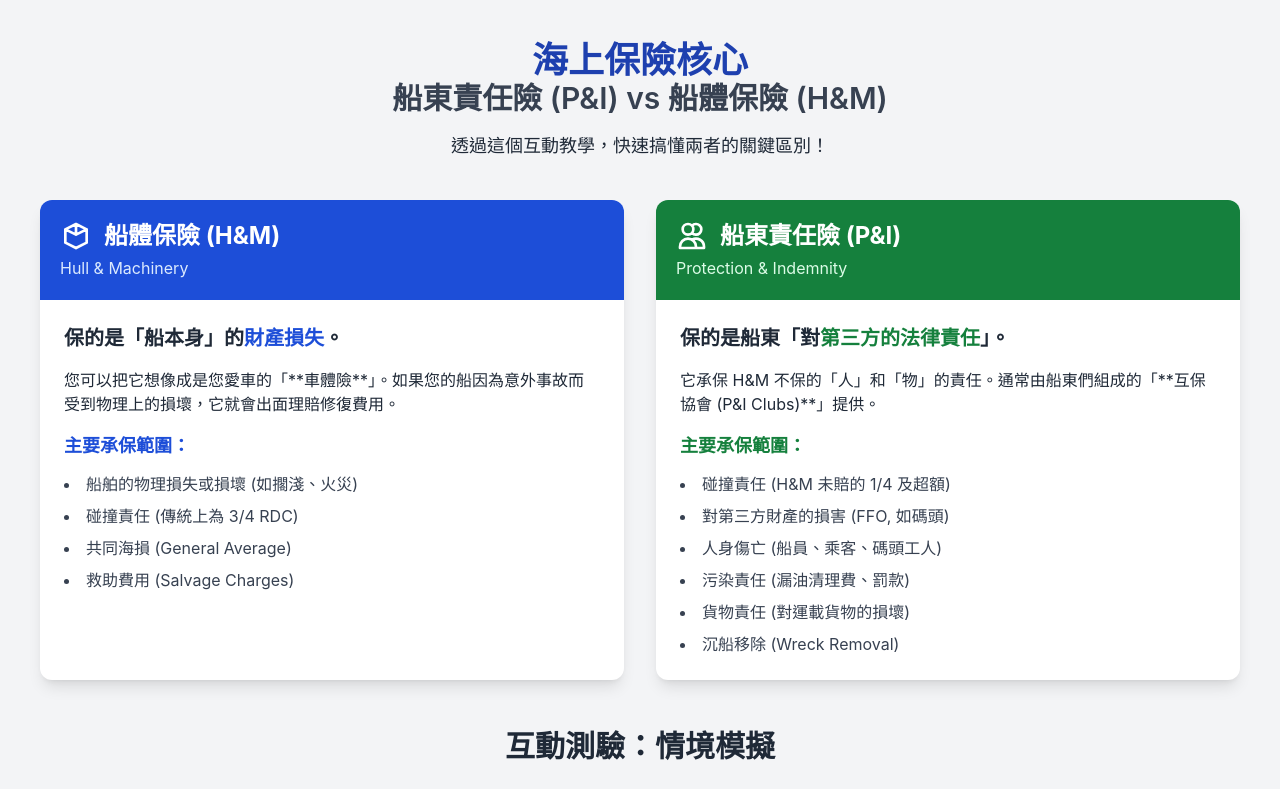
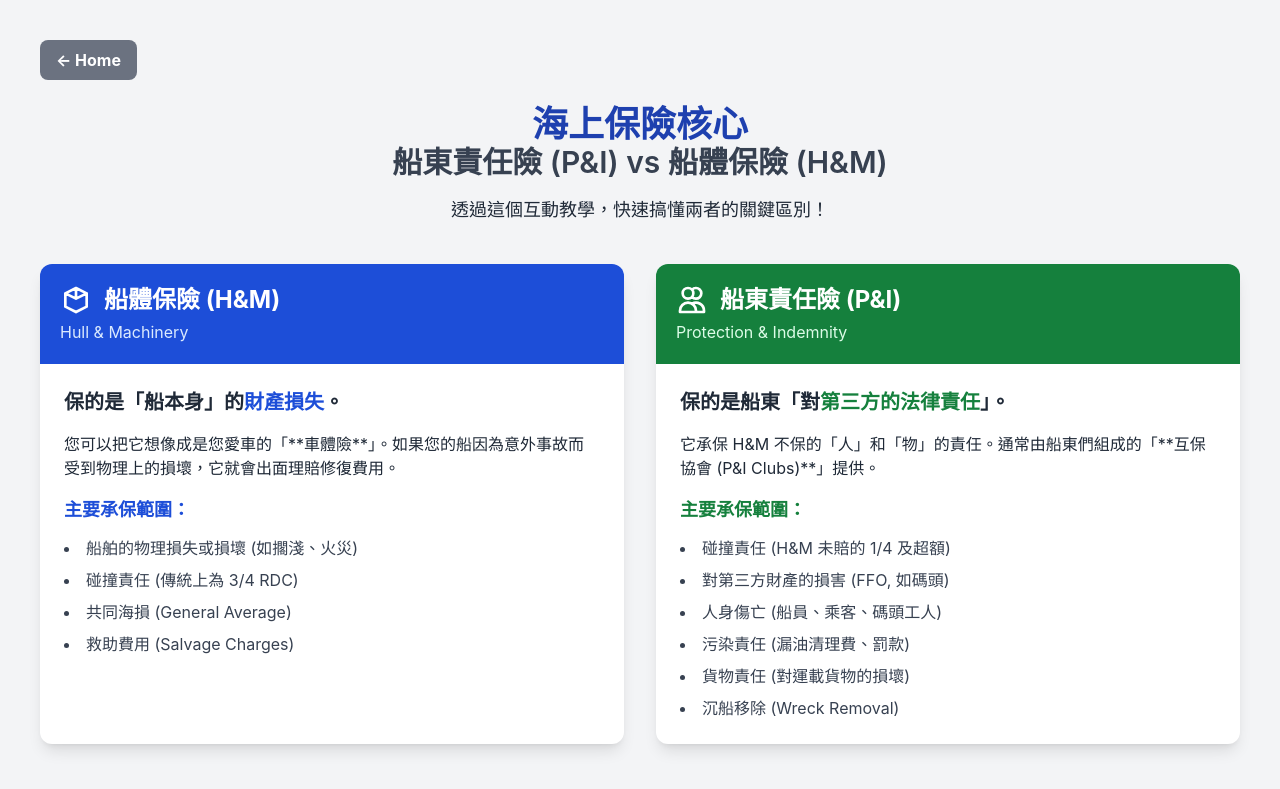
Before and after one commit to jennychuang-maker/my-learning-notes-for-marine-insurance, a plain HTML site: page interactive_marine_insurance.html in a window 1280 px wide. Shown: the top 789 px of the page. Drawn offline with nearby package versions, Linux system fonts and the light colour scheme.

Commit message:
Add files via upload

```diff
--- a/interactive_marine_insurance.html
+++ b/interactive_marine_insurance.html
@@ -37,6 +37,14 @@
 <body class="bg-gray-100 text-gray-800">
 
     <div class="container mx-auto p-4 sm:p-6 md:p-10">
+
+        <!-- 新增的 "Home" 連結 -->
+        <div class="mb-6">
+            <a href="index.html"
+               class="inline-block bg-gray-500 hover:bg-gray-600 text-white font-bold py-2 px-4 rounded-lg transition-colors duration-200">
+                &larr; Home
+            </a>
+        </div>
 
         <!-- 標題 -->
         <header class="text-center mb-10">
```
